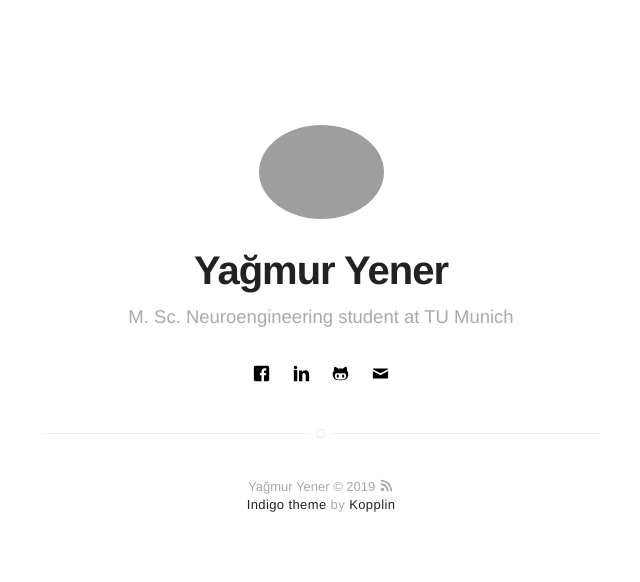
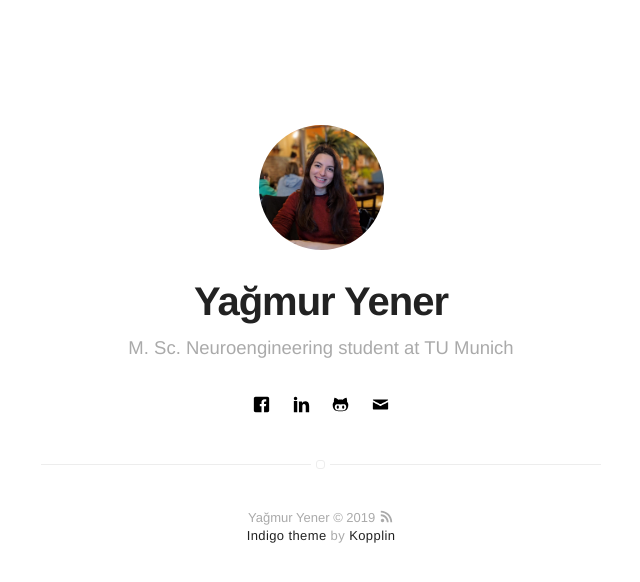
Before and after one commit to reneyagmur/reneyagmur.github.io, a Jekyll site: the page built from index.html, in a window 1280 px wide. Shown: the top 582 px of the page, without its empty margins (319-959 px from the left). Built offline with Jekyll 4.4.1, drawn with Linux system fonts in a browser that asks for light colours.

Commit message:
Update _config.yml

```diff
--- a/_config.yml
+++ b/_config.yml
@@ -8,7 +8,7 @@ bio: M. Sc. Neuroengineering student at TU Munich
 # if it's an external image, update below for true
 # better with square images
 external-image: false
-picture: assets/images/yener_pp.jpg
+picture: assets/images/yener_pp_sq.jpeg
 
 # If you want to include your resume, set to true
 # and specify source (external or local).
```
